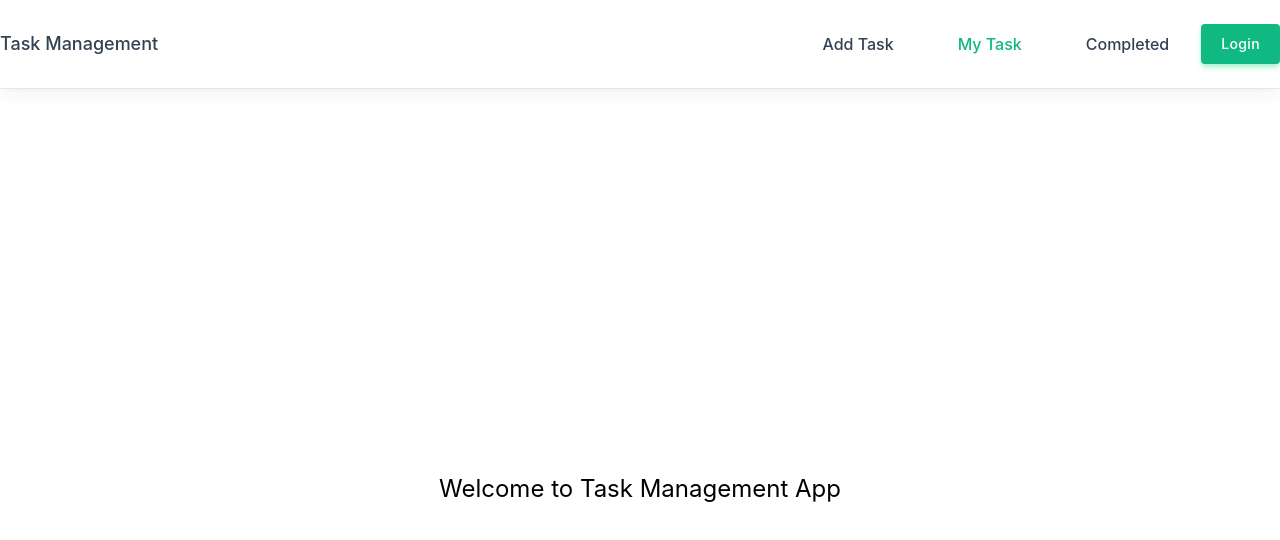
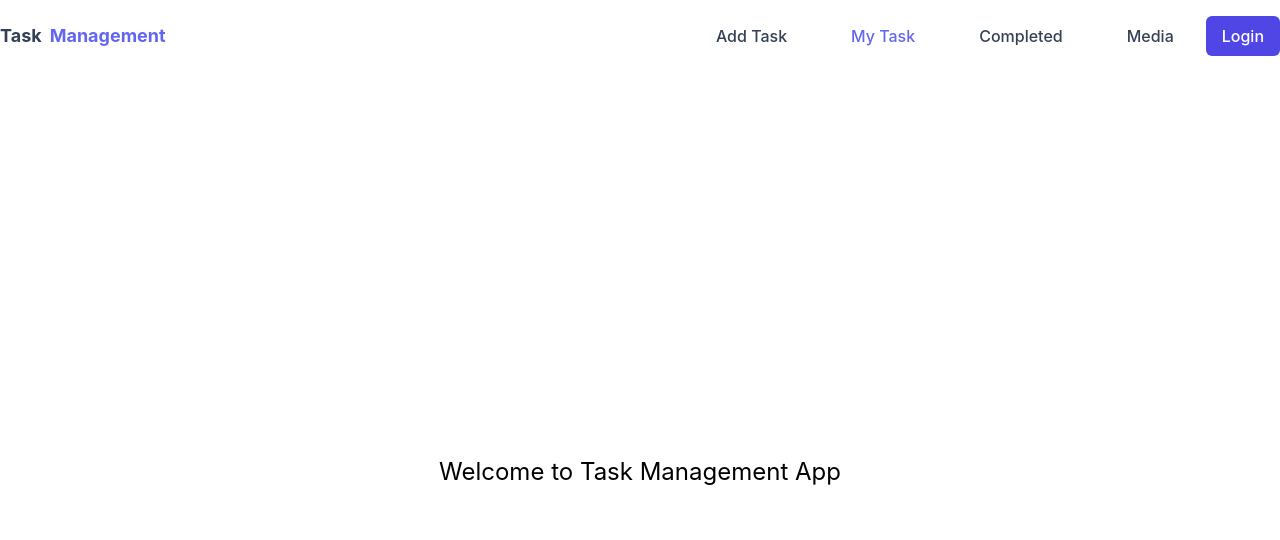
Before and after one commit to noyandey88/task-management-client, a React (Create React App) app: page / in a window 1280 px wide. Shown: the top 540 px of the page. Built offline with nearby package versions, Linux system fonts and the light colour scheme; the HTML template or start-up script is replaced by a standard one.

Commit message:
navbar completed

```diff
--- a/src/components/Header/Header.tsx
+++ b/src/components/Header/Header.tsx
@@ -7,9 +7,7 @@ const Header = () => {
   const menus = <>
     <li role="none" className="flex items-stretch">
       <Link
-        role="menuitem"
-        aria-haspopup="false"
-        className="flex items-center gap-2 py-4 transition-colors duration-300 hover:text-emerald-500 focus:bg-emerald-50 focus:outline-none focus-visible:outline-none lg:px-8"
+        className="flex items-center gap-2 py-4 transition-colors duration-300 hover:text-indigo-500 lg:px-8"
         to="/"
       >
         <span>Add Task</span>
@@ -17,10 +15,7 @@ const Header = () => {
     </li>
     <li role="none" className="flex items-stretch">
       <Link
-        role="menuitem"
-        aria-current="page"
-        aria-haspopup="false"
-        className="flex items-center gap-2 py-4 text-emerald-500 transition-colors duration-300 hover:text-emerald-600 focus:bg-emerald-50 focus:outline-none focus-visible:outline-none lg:px-8"
+        className="flex items-center gap-2 py-4 text-indigo-500 transition-colors duration-300 hover:text-indigo-600 lg:px-8"
         to="/"
       >
         <span>My Task</span>
@@ -28,33 +23,39 @@ const Header = () => {
     </li>
     <li role="none" className="flex items-stretch">
       <Link
-        role="menuitem"
-        aria-haspopup="false"
-        className="flex items-center gap-2 py-4 transition-colors duration-300 hover:text-emerald-500 focus:bg-emerald-50 focus:outline-none focus-visible:outline-none lg:px-8"
+        className="flex items-center gap-2 py-4 transition-colors duration-300 hover:text-indigo-500 lg:px-8"
         to="/"
       >
         <span>Completed</span>
       </Link>
     </li>
+    <li role="none" className="flex items-stretch">
+      <Link
+        className="flex items-center gap-2 py-4 transition-colors duration-300 hover:text-indigo-500 lg:px-8"
+        to="/"
+      >
+        <span>Media</span>
+      </Link>
+    </li>
+    <li className="flex items-stretch">
+        <button className="text-white bg-indigo-600 px-4 py-2 my-4 rounded-md hover:bg-indigo-700">Login</button>
+    </li>
   </>
 
   return (
-    <header className="border-b-1 relative z-20 w-full border-b border-slate-200 bg-white/90 shadow-lg shadow-slate-700/5 after:absolute after:top-full after:left-0 after:z-10 after:block after:h-px after:w-full after:bg-slate-200 lg:border-slate-200 lg:backdrop-blur-sm lg:after:hidden">
+    <header className="relative z-20 w-full after:absolute after:top-full after:left-0 after:z-10 after:block after:h-px after:w-full lg:backdrop-blur-sm lg:after:hidden">
       <div className="relative mx-auto max-w-full px-2 md:px-0 lg:max-w-5xl xl:max-w-7xl 2xl:max-w-[96rem]">
         <nav
           aria-label="main navigation"
-          className="flex h-[5.5rem] items-stretch justify-between font-medium text-slate-700"
+          className="flex items-stretch justify-between font-medium text-slate-700"
           role="navigation"
         >
           {/*      <!-- Brand logo --> */}
           <Link
-            id="WindUI"
-            aria-label="WindUI logo"
-            aria-current="page"
-            className="flex items-center gap-2 whitespace-nowrap py-3 text-lg focus:outline-none lg:flex-1"
+            className="flex items-center gap-2 whitespace-nowrap py-3 text-lg lg:flex-1 font-bold"
             to="/"
           >
-            Task Management
+            Task <span className="text-indigo-500">Management</span>
           </Link>
           {/*      <!-- Mobile trigger --> */}
           <button
@@ -87,18 +88,13 @@ const Header = () => {
           <ul
             role="menubar"
             aria-label="Select page"
-            className={`absolute top-0 left-0 z-[-1] h-[28.5rem] w-full justify-center overflow-hidden  overflow-y-auto overscroll-contain bg-white/90 px-8 pb-12 pt-24 font-medium transition-[opacity,visibility] duration-300 lg:visible lg:relative lg:top-0  lg:z-0 lg:flex lg:h-full lg:w-auto lg:items-stretch lg:overflow-visible lg:bg-white/0 lg:px-0 lg:py-0  lg:pt-0 lg:opacity-100 ${isToggleOpen
+            className={`absolute top-0 left-0 z-[-1] h-[28.5rem] w-full justify-center overflow-hidden  overflow-y-auto overscroll-contain px-2 pb-12 pt-24 font-medium transition-[opacity,visibility] duration-300 lg:visible lg:relative lg:top-0  lg:z-0 lg:flex lg:h-full lg:w-auto lg:items-stretch lg:overflow-visible lg:bg-white/0 lg:px-0 lg:py-0  lg:pt-0 lg:opacity-100 ${isToggleOpen
               ? "visible opacity-100 backdrop-blur-sm"
               : "invisible opacity-0"
               }`}
           >
             {menus}
           </ul>
-          <div className="ml-auto flex items-center px-6 lg:ml-0 lg:p-0">
-            <button className="inline-flex h-10 items-center justify-center gap-2 whitespace-nowrap rounded bg-emerald-500 px-5 text-sm font-medium tracking-wide text-white shadow-md shadow-emerald-200 transition duration-300 hover:bg-emerald-600 hover:shadow-sm hover:shadow-emerald-200 focus:bg-emerald-700 focus:shadow-sm focus:shadow-emerald-200 focus-visible:outline-none disabled:cursor-not-allowed disabled:border-emerald-300 disabled:bg-emerald-300 disabled:shadow-none">
-              <span>Login</span>
-            </button>
-          </div>
         </nav>
       </div>
     </header>
--- a/tailwind.config.js
+++ b/tailwind.config.js
@@ -4,7 +4,11 @@ module.exports = {
     "./src/**/*.{js,jsx,ts,tsx}",
   ],
   theme: {
-    extend: {},
+    extend: {
+      colors: {
+        dark: "#181D31"
+      }
+    },
   },
   plugins: [],
 }
```
